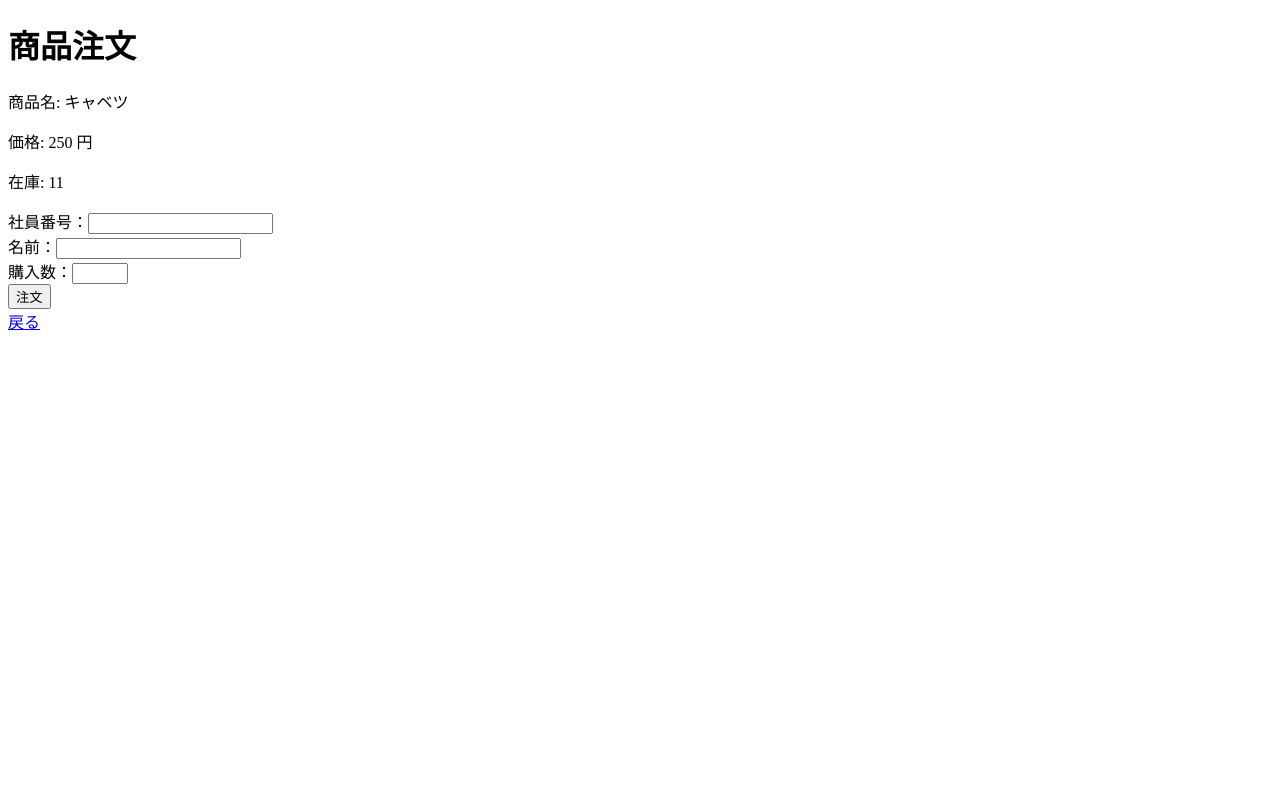
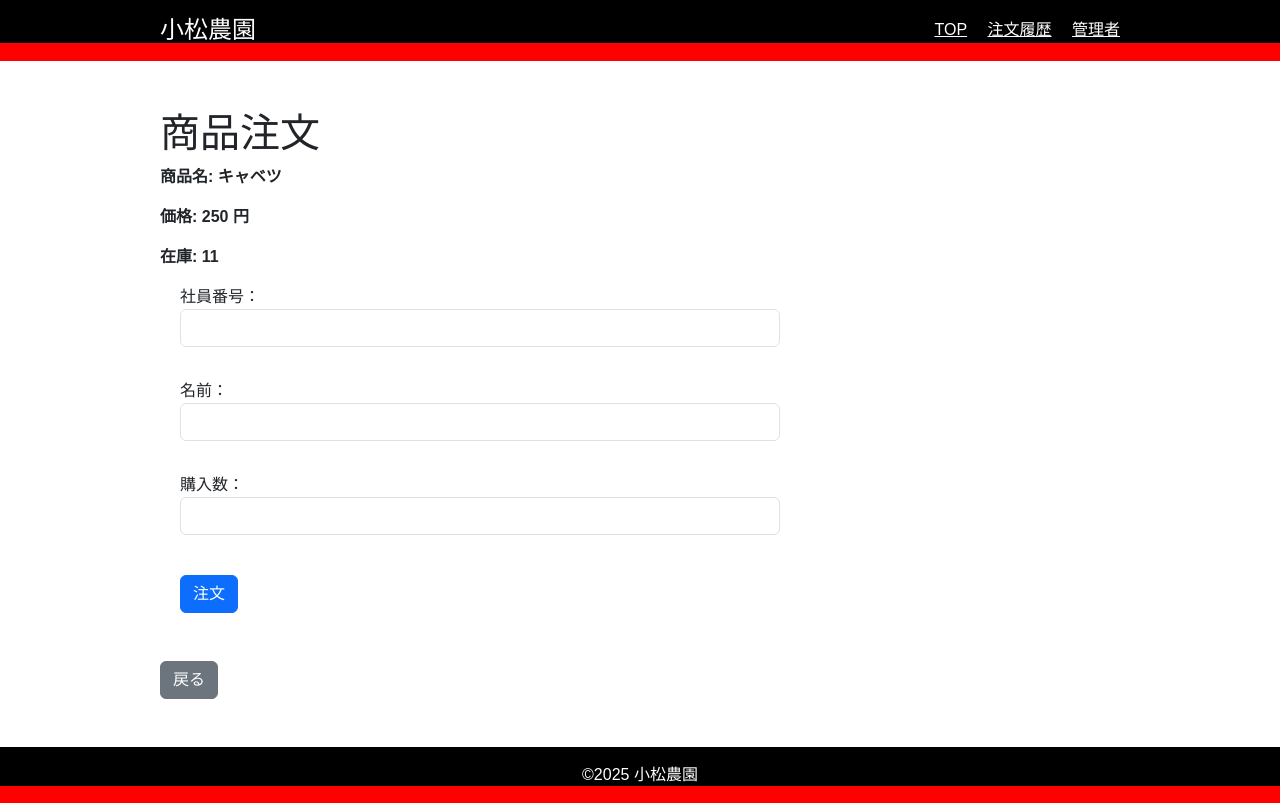
Before and after one commit to YSK-PG/sunabaco_komatufarm_share, a Flask app: page /order/1 in a window 1280 px wide. Before the commit the page ends 330 px from the top, so only its background shows below. Run offline with Flask 3, Linux system fonts and the light colour scheme.

Commit message:
order.htmlデザイン修正

```diff
--- a/templates/order.html
+++ b/templates/order.html
@@ -2,25 +2,63 @@
 <html lang="ja">
 <head>
     <meta charset="UTF-8">
+    <meta name="viewport" content="width=device-width, initial-scale=1">
     <title>商品注文</title>
+    <link href="https://cdn.jsdelivr.net/npm/bootstrap@5.3.0/dist/css/bootstrap.min.css" rel="stylesheet">
+    <link rel="stylesheet" href="../static/style.css">
 </head>
 <body>
-    <h1>商品注文</h1>
-    <p>商品名: {{ vegetable.name }}</p>
-    <p>価格: {{ vegetable.price }} 円</p>
-    <p>在庫: {{ vegetable.stock }}</p>
+    <!-- ヘッダー -->
+    <header class="header-footer text-white py-3">
+        <div class="container-custom d-flex justify-content-between align-items-center">
+            <h1 class="h4 mb-0">小松農園</h1>
+            <nav>
+                <a href="index.html" class="text-white me-3">TOP</a>
+                <a href="order-history.html" class="text-white me-3">注文履歴</a>
+                <a href="admin-settings.html" class="text-white">管理者</a>
+            </nav>
+        </div>
+    </header>
 
-    {% if vegetable.stock > 0 %}
-    <form method="POST">
-        <label>社員番号：</label><input type="text" name="employee_id" required><br>
-        <label>名前：</label><input type="text" name="name" required><br>
-        <label>購入数：</label><input type="number" name="quantity" min="1" max="{{ vegetable.stock }}" required><br>
-        <button type="submit">注文</button>
-    </form>
-    {% else %}
-    <p style="color: red;">売り切れ</p>
-    {% endif %}
+    <!-- 商品注文 -->
+    <div class="container-custom">
+        <h1 class="text-start mt-5">商品注文</h1>
 
-    <a href="{{ url_for('index') }}">戻る</a>
+        <p class="fw-bold">商品名: {{ vegetable.name }}</p>
+        <p class="fw-bold">価格: {{ vegetable.price }} 円</p>
+        <p class="fw-bold">在庫: {{ vegetable.stock }}</p>
+
+        {% if vegetable.stock > 0 %}
+        <form method="POST" class="form-container text-start">
+            <label>社員番号：</label>
+            <input type="text" name="employee_id" required class="form-control mb-2"><br>
+
+            <label>名前：</label>
+            <input type="text" name="name" required class="form-control mb-2"><br>
+
+            <label>購入数：</label>
+            <input type="number" name="quantity" min="1" max="{{ vegetable.stock }}" required class="form-control mb-2"><br>
+
+            <button type="submit" class="btn btn-primary mt-2">注文</button>
+        </form>
+        {% else %}
+        <div class="alert alert-danger mt-3" role="alert">
+            売り切れ
+        </div>
+        {% endif %}
+
+        <!-- 戻るボタン -->
+        <div class="mt-5">
+            <a href="{{ url_for('index') }}" class="btn btn-secondary">戻る</a>
+        </div>
+    </div>
+
+    <!-- フッター -->
+    <footer class="header-footer text-white text-center py-3 mt-5">
+        <p class="mb-0">&copy;2025 小松農園</p>
+    </footer>
+
+    <script src="https://cdn.jsdelivr.net/npm/bootstrap@5.3.0/dist/js/bootstrap.bundle.min.js"></script>
+    <script src="js/script.js"></script>
 </body>
 </html>
```
Also changed, not shown: templates/edit_vegetable.html (line endings or trailing spaces).
